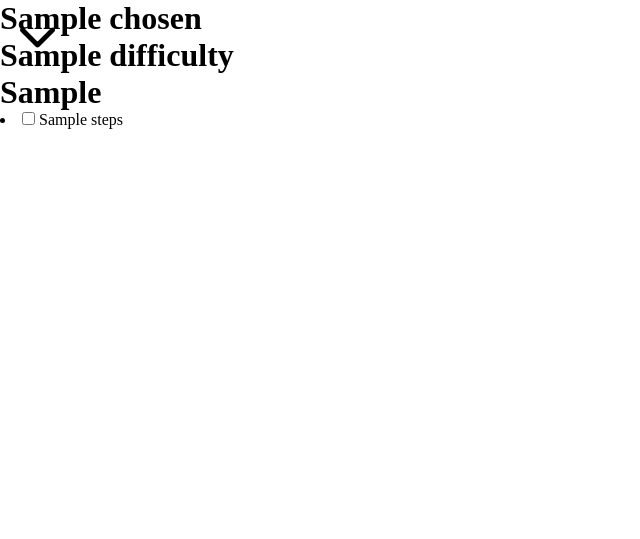
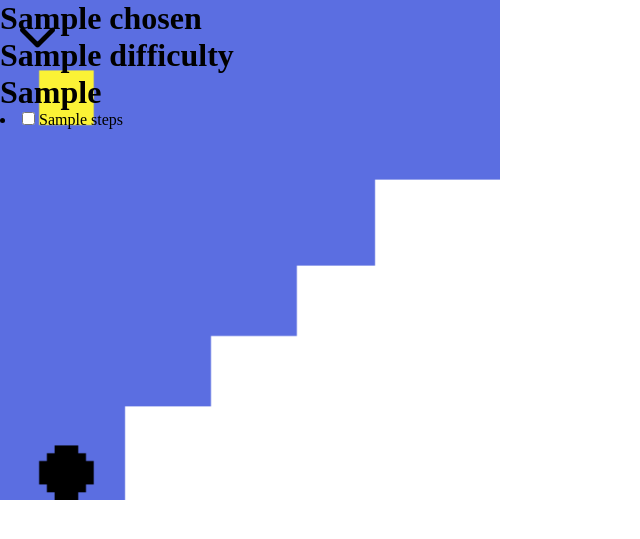
Before and after one commit to GartholomewIII/lets-build, a Django app: template LetsBuild/app/templates/app/index.html in a window 1280 px wide. Shown: the top 539 px of the page, without its empty margins (0-640 px from the left). Run offline with Django 5.2, Linux system fonts and the light colour scheme; the template is opened without the code that fills it: most values are stand-ins (such as "Sample title", 1, 10 or a date in 2020).

Commit message:
animated my very first gif!

```diff
--- a/LetsBuild/LetsBuild/static/project-dashboard.css
+++ b/LetsBuild/LetsBuild/static/project-dashboard.css
@@ -20,6 +20,21 @@
 }
 /* xl ≥1200px */
 @media (min-width: 1200px) {
+
+
+    .gif-example {
+        width: 500px;
+        height: 500px;
+        background-image: url('assets/lets-build-center.gif');
+        background-size: cover;   /* or contain */
+        background-repeat: no-repeat;
+        background-position: center;
+        cursor: pointer;
+
+        image-rendering: pixelated;
+        image-rendering: -moz-crisp-edges; /* Firefox specific */
+        image-rendering: -webkit-optimize-contrast;
+    }
         .drop-down-positon {
         position: absolute;
         top: 20px;
--- a/LetsBuild/app/templates/app/index.html
+++ b/LetsBuild/app/templates/app/index.html
@@ -10,6 +10,7 @@
 </head>
 <body>
 
+    <div class="gif-example"
 
     <div class="project">
         <div class="project-name-box">
```
Also changed, not shown: LetsBuild/LetsBuild/static/assets/lets-build-center.gif (added).
